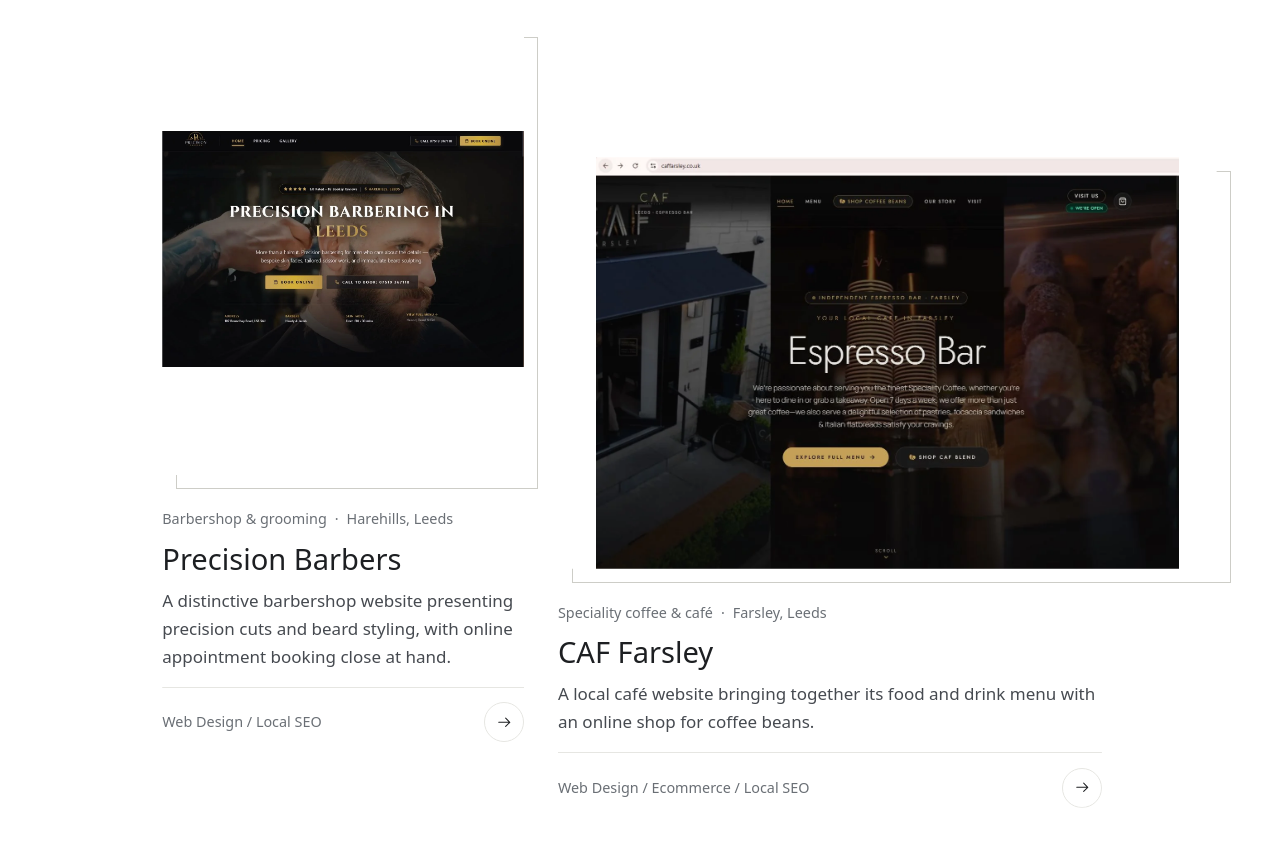
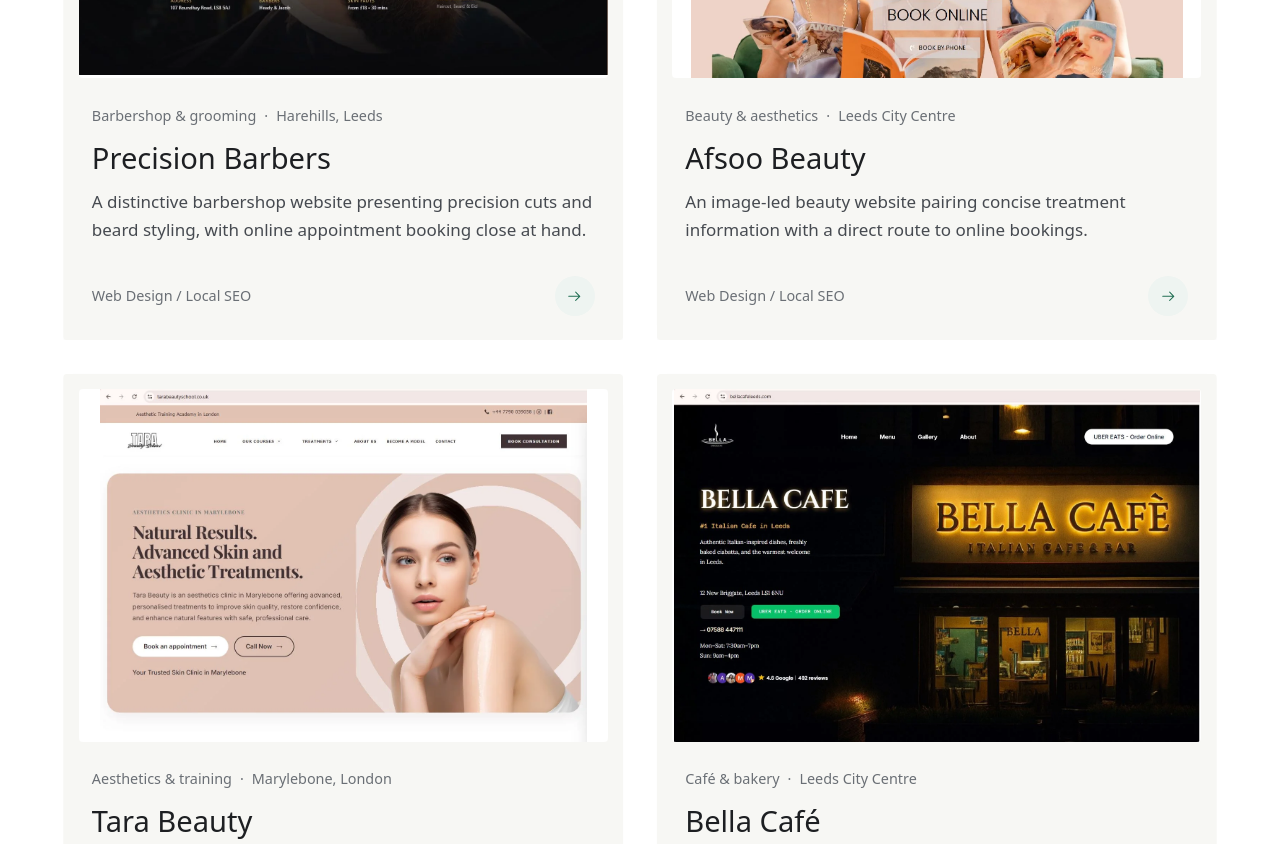
Before and after one commit to amirnajafdari/Dariche, an Astro site: page /en/work/ in a window 1280 px wide. Shown: the part 1680-2524 px from the top of the page. Built offline with nearby package versions, Linux system fonts and the light colour scheme; Astro itself is replaced by a stand-in of ours; a web font is replaced by a local one.

Commit message:
Update work portfolio and project case studies

```diff
--- a/src/components/CaseStudyCard.astro
+++ b/src/components/CaseStudyCard.astro
@@ -9,24 +9,20 @@ import Icon from './Icon.astro';
 interface Props {
   cs: CaseStudy;
   lang: Lang;
-  /** Shape of the image window */
-  shape?: 'wide' | 'tall' | 'square';
   headingLevel?: 'h2' | 'h3';
   class?: string;
   style?: string;
 }
-const { cs, lang, shape = 'wide', headingLevel: H = 'h3', class: className, style } = Astro.props;
+const { cs, lang, headingLevel: H = 'h3', class: className, style } = Astro.props;
 const t = useTranslations(lang);
 const url = href(lang, `work/${cs.slug}`);
 const services = cs.services.map((s) => getService(s)?.name[lang]).filter(Boolean).join(' / ');
 ---
-<article class:list={['case-card', `case-card--${shape}`, className]} style={style}>
-  <div class="window case-card__window">
-    <div class="window__pane case-card__pane" data-reveal="mask">
-      <ProjectVisual cs={cs} lang={lang} sizes={shape === 'wide' ? '(min-width: 900px) 65vw, 100vw' : '(min-width: 900px) 40vw, 100vw'} />
-    </div>
+<article class:list={['case-card', className]} style={style} data-reveal>
+  <div class="case-card__pane">
+    <ProjectVisual cs={cs} lang={lang} sizes="(min-width: 700px) 50vw, 100vw" />
   </div>
-  <div class="case-card__meta" data-reveal>
+  <div class="case-card__meta">
     <p class="case-card__info">
       <span>{cs.industry[lang]}</span>
       <span aria-hidden="true">·</span>
@@ -48,30 +44,27 @@ const services = cs.services.map((s) => getService(s)?.name[lang]).filter(Boolea
 <style>
   .case-card {
     position: relative;
-    display: grid;
-    gap: 2rem;
-    align-content: start;
+    display: flex;
+    flex-direction: column;
+    min-width: 0;
+    padding: clamp(0.75rem, 0.5rem + 0.6vw, 1.25rem);
+    border-radius: var(--radius);
+    background: var(--paper-2);
+    box-shadow: 0 8px 24px rgb(29 31 34 / 4%);
+    transition: box-shadow 0.35s var(--ease);
   }
   .case-card__pane {
-    aspect-ratio: 16 / 10;
-  }
-  .case-card--tall .case-card__pane {
-    aspect-ratio: 4 / 5;
-  }
-  .case-card--square .case-card__pane {
-    aspect-ratio: 1 / 1;
-  }
-  @media (max-width: 699px) {
-    .case-card__pane,
-    .case-card--tall .case-card__pane,
-    .case-card--square .case-card__pane {
-      aspect-ratio: 4 / 3.4;
-    }
+    aspect-ratio: 3 / 2;
+    overflow: hidden;
+    border-radius: var(--radius);
+    background: var(--paper);
   }
   .case-card__meta {
-    display: grid;
-    gap: 0.6rem;
-    max-width: 34rem;
+    display: flex;
+    flex: 1;
+    flex-direction: column;
+    gap: 0.75rem;
+    padding: clamp(1.25rem, 0.8rem + 1vw, 2rem) clamp(0.25rem, 1vw, 1rem) 0.5rem;
   }
   .case-card__info {
     display: flex;
@@ -99,7 +92,7 @@ const services = cs.services.map((s) => getService(s)?.name[lang]).filter(Boolea
   .case-card__link:focus-visible {
     outline: none;
   }
-  .case-card:has(.case-card__link:focus-visible) .case-card__window {
+  .case-card:has(.case-card__link:focus-visible) {
     outline: 2px solid var(--green);
     outline-offset: 6px;
   }
@@ -115,9 +108,8 @@ const services = cs.services.map((s) => getService(s)?.name[lang]).filter(Boolea
     align-items: center;
     justify-content: space-between;
     gap: 1rem;
-    padding-top: 0.9rem;
-    margin-top: 0.4rem;
-    border-top: 1px solid var(--line);
+    padding-top: 1.25rem;
+    margin-top: auto;
     font-size: var(--fs-small);
     color: var(--ink-3);
   }
@@ -126,25 +118,22 @@ const services = cs.services.map((s) => getService(s)?.name[lang]).filter(Boolea
     place-items: center;
     width: 2.5rem;
     height: 2.5rem;
-    border: 1px solid var(--line);
+    flex-shrink: 0;
+    background: var(--green-tint);
     border-radius: 50%;
-    color: var(--ink);
-    transition: background-color 0.35s, color 0.35s, border-color 0.35s, transform 0.5s var(--ease);
+    color: var(--green);
+    transition: background-color 0.35s, color 0.35s;
   }
-  .case-card:hover .case-card__go {
+  .case-card:hover .case-card__go,
+  .case-card:focus-within .case-card__go {
     background: var(--green);
-    border-color: var(--green);
     color: #fff;
   }
-  .case-card:hover .case-card__title a {
+  .case-card:hover .case-card__title a,
+  .case-card:focus-within .case-card__title a {
     color: var(--green);
   }
-  .case-card:hover .window::before {
-    --wx: 22px;
-    --wy: 22px;
-    border-color: var(--green);
-  }
-  .case-card:hover .window__pane > :global(*) {
-    scale: 1.025;
+  .case-card:hover {
+    box-shadow: 0 12px 32px rgb(29 31 34 / 8%);
   }
 </style>
--- a/src/components/service/ServicePage.astro
+++ b/src/components/service/ServicePage.astro
@@ -131,7 +131,7 @@ const keywords = [...(finglishPhrases[s.slug] ?? []), ...(location?.searchPhrase
     <section class="section svc-related" aria-labelledby="related-title">
       <div class="container">
         <h2 class="eyebrow" id="related-title" data-reveal="fade">{serviceLabels.related[lang]}</h2>
-        <CaseStudyCard cs={related} lang={lang} shape="wide" class="svc-related__card" />
+        <CaseStudyCard cs={related} lang={lang} class="svc-related__card" />
       </div>
     </section>
   )}
--- a/src/data/caseStudies.ts
+++ b/src/data/caseStudies.ts
@@ -123,78 +123,6 @@ export const caseStudies: CaseStudy[] = [
     results: { fa: [], en: [] },
   },
   {
-    slug: 'caf-farsley',
-    client: { fa: 'کاف فارسلی', en: 'CAF Farsley' },
-    industry: { fa: 'کافه و قهوه تخصصی', en: 'Speciality coffee & café' },
-    location: { fa: 'فارسلی، لیدز', en: 'Farsley, Leeds' },
-    services: ['web-design', 'ecommerce', 'local-seo'],
-    summary: {
-      fa: 'خانه آنلاین یک کافه محلی؛ از دیدن منوی غذا و نوشیدنی تا خرید دانه قهوه برای تهیه در خانه.',
-      en: 'A local café website bringing together its food and drink menu with an online shop for coffee beans.',
-    },
-    url: 'https://www.caffarsley.co.uk/',
-    cover: cover('caf-farsley', { fa: 'کاف فارسلی', en: 'CAF Farsley' }, 1408, 995),
-    mock: { kind: 'restaurant', bg: '#EEE9DF', accent: '#52614A' },
-    challenge: {
-      fa: 'معرفی تجربه کافه و فراهم کردن امکان خرید قهوه، هم برای بازدیدکننده‌های محلی و هم برای مشتری‌های آنلاین.',
-      en: 'Extend the café experience online so visitors can explore the menu and buy coffee beans beyond their visit.',
-    },
-    approach: {
-      fa: ['فروشگاه آنلاین دانه قهوه', 'منوی تعاملی کافه', 'طراحی مسیر سفارش با اولویت موبایل'],
-      en: ['An online coffee-bean store', 'An interactive café menu', 'An ordering experience designed around mobile visitors'],
-    },
-    seoWork: { fa: ['سئوی محلی برای فارسلی و لیدز'], en: ['Local SEO for Farsley and Leeds'] },
-    results: { fa: [], en: [] },
-  },
-  {
-    slug: 'the-tailoring-atelier',
-    client: { fa: 'آتلیه خیاطی', en: 'The Tailoring Atelier' },
-    industry: { fa: 'دوخت سفارشی و تعمیر لباس', en: 'Tailoring & alterations' },
-    location: { fa: 'هورسفورث، لیدز', en: 'Horsforth, Leeds' },
-    services: ['web-design', 'local-seo'],
-    summary: {
-      fa: 'سایتی برای یک خیاطی مستقل، با جزئیات بصری الهام‌گرفته از دوخت و مسیری روشن برای درخواست مشاوره و پرو.',
-      en: 'A website shaped around the craft of tailoring, with sewing-inspired details and clear consultation and fitting enquiries.',
-    },
-    url: 'https://tailoringatelier.co.uk/',
-    cover: cover('the-tailoring-atelier', { fa: 'آتلیه خیاطی', en: 'The Tailoring Atelier' }, 1360, 995),
-    mock: { kind: 'shop', bg: '#EEEAE2', accent: '#675E50' },
-    challenge: {
-      fa: 'ساختن حضوری آنلاین که ظرافت کار یک خیاطی مستقل را نشان بدهد و درخواست مشاوره و پرو را ساده کند.',
-      en: 'Reflect an independent tailor’s craftsmanship while helping nearby customers arrange a consultation or fitting.',
-    },
-    approach: {
-      fa: ['جزئیات طراحی متناسب با دوخت سفارشی', 'استفاده از نشانه‌ها و عناصر آشنای خیاطی', 'مسیر درخواست مشاوره و وقت پرو'],
-      en: ['Design details inspired by bespoke tailoring', 'Familiar sewing and craft motifs', 'Enquiry routes for consultations and fittings'],
-    },
-    seoWork: { fa: ['سئوی محلی برای هورسفورث و لیدز'], en: ['Local SEO for Horsforth and Leeds'] },
-    results: { fa: [], en: [] },
-  },
-  {
-    slug: 'struqta-group',
-    client: { fa: 'گروه استراکتا', en: 'Struqta Group' },
-    industry: { fa: 'لوله‌کشی، گرمایش و ساختمان', en: 'Plumbing, heating & building' },
-    location: { fa: 'لیدز و وست یورکشر', en: 'Leeds & West Yorkshire' },
-    services: ['web-design', 'local-seo'],
-    summary: {
-      fa: 'شروعی تازه در فضای آنلاین برای معرفی خدمات لوله‌کشی، گرمایش و ساختمان و دریافت درخواست از مشتری‌های محلی.',
-      en: 'A fresh online presence for a returning trade business, showcasing plumbing, heating and building work with simple enquiry routes.',
-    },
-    url: 'http://struqtagroup.co.uk/',
-    cover: cover('struqta-group', { fa: 'گروه استراکتا', en: 'Struqta Group' }, 1395, 983),
-    mock: { kind: 'shop', bg: '#E9EDEE', accent: '#365768' },
-    challenge: {
-      fa: 'پس از چهار سال دوری از بازار، استراکتا به سایتی تازه نیاز داشت تا خدماتش را معرفی کند و با مشتری‌های جدید ارتباط بگیرد.',
-      en: 'After four years away from the trade, Struqta needed a new website to introduce its services and attract fresh enquiries.',
-    },
-    approach: {
-      fa: ['معرفی روشن خدمات لوله‌کشی و گرمایش', 'نمایش پروژه‌های ساختمانی', 'مسیر کوتاه و مشخص برای ثبت درخواست'],
-      en: ['Clear plumbing and heating service information', 'A showcase for building projects', 'Straightforward enquiry capture'],
-    },
-    seoWork: { fa: ['سئوی محلی خدمات فنی در لیدز'], en: ['Local SEO for trade services in Leeds'] },
-    results: { fa: [], en: [] },
-  },
-  {
     slug: 'afsoo-beauty',
     client: { fa: 'افسون بیوتی', en: 'Afsoo Beauty' },
     industry: { fa: 'سالن زیبایی', en: 'Beauty & aesthetics' },
@@ -216,30 +144,6 @@ export const caseStudies: CaseStudy[] = [
       en: ['A WordPress website with large, high-quality imagery', 'Concise content focused on choosing treatments', 'Online treatment booking access'],
     },
     seoWork: { fa: ['سئوی محلی برای خدمات زیبایی در مرکز لیدز'], en: ['Local SEO for beauty services in Leeds City Centre'] },
-    results: { fa: [], en: [] },
-  },
-  {
-    slug: 'ultimate-repairs',
-    client: { fa: 'آلتیمیت ریپیرز', en: 'Ultimate Repairs' },
-    industry: { fa: 'تعمیر موبایل، لپ‌تاپ و دستگاه‌های دیجیتال', en: 'Phone, laptop & device repairs' },
-    location: { fa: 'کرکستال، لیدز', en: 'Kirkstall, Leeds' },
-    services: ['website-redesign', 'seo', 'local-seo'],
-    summary: {
-      fa: 'بازطراحی کامل سایت تعمیرات با قیمت‌های شفاف، پیدا کردن راحت‌تر دستگاه و نوع تعمیر و دسترسی ساده به رزرو.',
-      en: 'A complete website redesign making devices, repair services, prices and online booking easier to find.',
-    },
-    url: 'https://ultimaterepairs.co.uk/',
-    cover: cover('ultimate-repairs', { fa: 'آلتیمیت ریپیرز', en: 'Ultimate Repairs' }, 1531, 995),
-    mock: { kind: 'shop', bg: '#E9EDF4', accent: '#355BB0' },
-    challenge: {
-      fa: 'ساده‌تر کردن پیدا کردن خدمات تعمیر و قیمت‌ها، همراه با تقویت حضور آنلاین یک کسب‌وکار تعمیرات شناخته‌شده در لیدز.',
-      en: 'Simplify a busy repair catalogue and make pricing and booking clear while strengthening the business’s local search presence.',
-    },
-    approach: {
-      fa: ['بازطراحی کامل سایت وردپرسی', 'دسته‌بندی روشن تعمیرات موبایل، لپ‌تاپ و کنسول', 'نمایش قیمت‌های شفاف و مسیر رزرو آنلاین'],
-      en: ['A complete WordPress website redesign', 'Clear navigation for phone, laptop and console repairs', 'Transparent pricing and a simple online booking journey'],
-    },
-    seoWork: { fa: ['سئو و بهینه‌سازی دیده‌شدن در جست‌وجوی هوش مصنوعی (GEO)', 'تمرکز بر جست‌وجوهای محلی تعمیرات در لیدز'], en: ['SEO and generative engine optimisation (GEO)', 'Local search visibility for repair services in Leeds'] },
     results: { fa: [], en: [] },
   },
   {
--- a/src/data/services.ts
+++ b/src/data/services.ts
@@ -206,7 +206,6 @@ export const services: Service[] = [
         { title: 'Reports in plain English', text: "Each month: what we did, what changed and what's next. No jargon." },
       ],
     },
-    relatedCaseStudy: 'ultimate-repairs',
     startingPackage: 'growth',
     faqs: {
       fa: [
@@ -363,7 +362,6 @@ export const services: Service[] = [
         { title: 'Products people can find', text: 'Every product gets a page Google understands.' },
       ],
     },
-    relatedCaseStudy: 'caf-farsley',
     startingPackage: 'complete',
     faqs: {
       fa: [
@@ -438,7 +436,6 @@ export const services: Service[] = [
         { title: 'Built to grow', text: 'A structure that is easy to add to later.' },
       ],
     },
-    relatedCaseStudy: 'ultimate-repairs',
     startingPackage: 'growth',
     faqs: {
       fa: [
--- a/src/pages/[lang]/work/index.astro
+++ b/src/pages/[lang]/work/index.astro
@@ -15,8 +15,6 @@ const lang = Astro.params.lang as Lang;
 const t = useTranslations(lang);
 const items = visible(caseStudies);
 const crumbs = [{ name: lang === 'fa' ? 'نمونه‌کارها' : 'Work', path: href(lang, 'work') }];
-// Rhythm repeats every four: wide / tall offset / tall / wide offset
-const shapes = ['wide', 'tall', 'tall', 'wide'] as const;
 ---
 <BaseLayout lang={lang} path="work" title={pageSeo.work.title[lang]} description={pageSeo.work.description[lang]} breadcrumbs={crumbs}>
   <PageHero lang={lang} title={workPage.title[lang]} lead={workPage.lead[lang]} variant="type" breadcrumbs={crumbs} />
@@ -25,8 +23,8 @@ const shapes = ['wide', 'tall', 'tall', 'wide'] as const;
     <div class="container">
       {items.length === 0 && <p class="lead">{t.sampleNote}</p>}
       <div class="work-all__grid">
-        {items.map((cs, i) => (
-          <CaseStudyCard cs={cs} lang={lang} shape={shapes[i % 4]} headingLevel="h2" class={`work-all__item work-all__item--${(i % 4) + 1}`} />
+        {items.map((cs) => (
+          <CaseStudyCard cs={cs} lang={lang} headingLevel="h2" />
         ))}
       </div>
     </div>
@@ -41,27 +39,11 @@ const shapes = ['wide', 'tall', 'tall', 'wide'] as const;
   }
   .work-all__grid {
     display: grid;
-    gap: var(--stack-xl);
+    gap: var(--col-gap);
   }
   @media (min-width: 700px) {
     .work-all__grid {
-      grid-template-columns: repeat(12, minmax(0, 1fr));
-      column-gap: var(--col-gap);
-      align-items: start;
-    }
-    .work-all__grid > :global(.work-all__item--1) {
-      grid-column: 1 / span 8;
-    }
-    .work-all__grid > :global(.work-all__item--2) {
-      grid-column: 9 / span 4;
-      margin-top: clamp(6rem, 2rem + 10vw, 14rem);
-    }
-    .work-all__grid > :global(.work-all__item--3) {
-      grid-column: 2 / span 4;
-    }
-    .work-all__grid > :global(.work-all__item--4) {
-      grid-column: 6 / span 7;
-      margin-top: clamp(4rem, 2rem + 8vw, 11rem);
+      grid-template-columns: repeat(2, minmax(0, 1fr));
     }
   }
 </style>
```
Also changed, not shown: src/components/home/WorkSection.astro (+4 -23 lines), src/pages/[lang]/work/[slug].astro (+16 -14 lines), README.md, public/images/work/caf-farsley.webp (deleted), public/images/work/struqta-group.webp (deleted), public/images/work/the-tailoring-atelier.webp (deleted), public/images/work/ultimate-repairs.webp (deleted).
